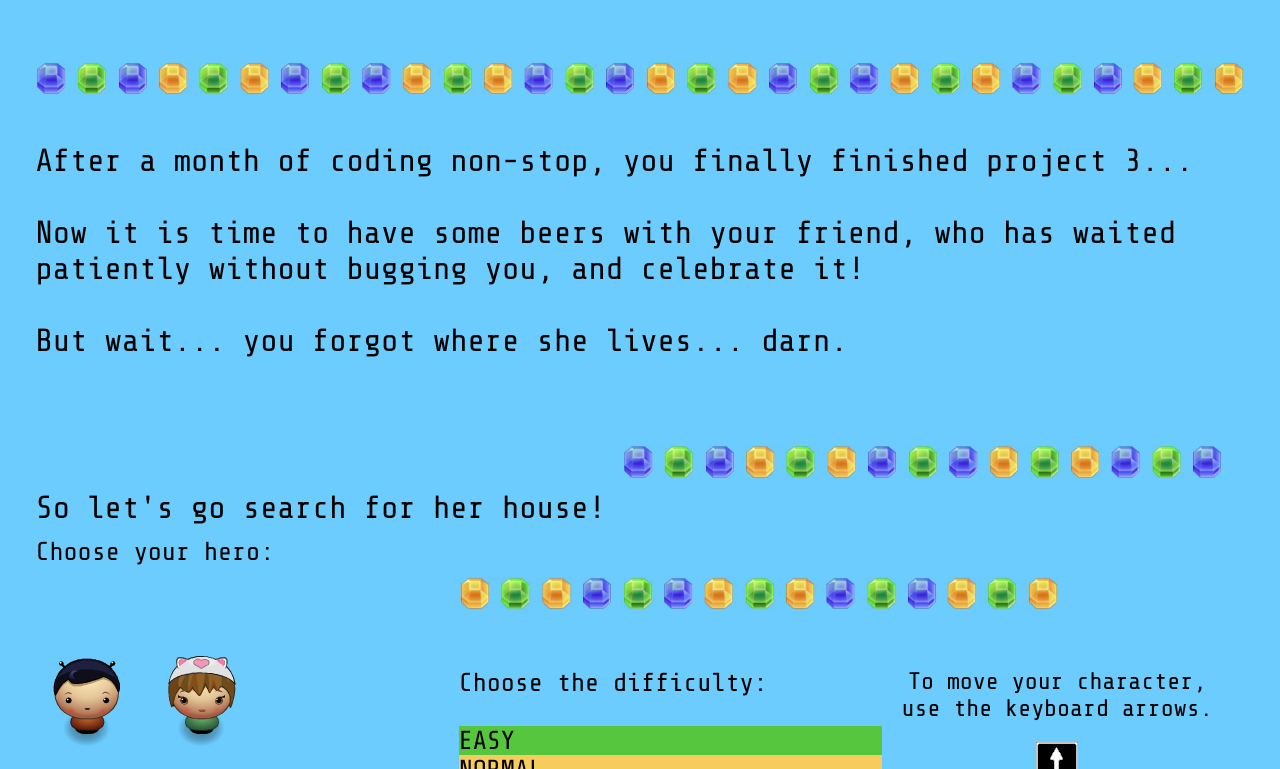
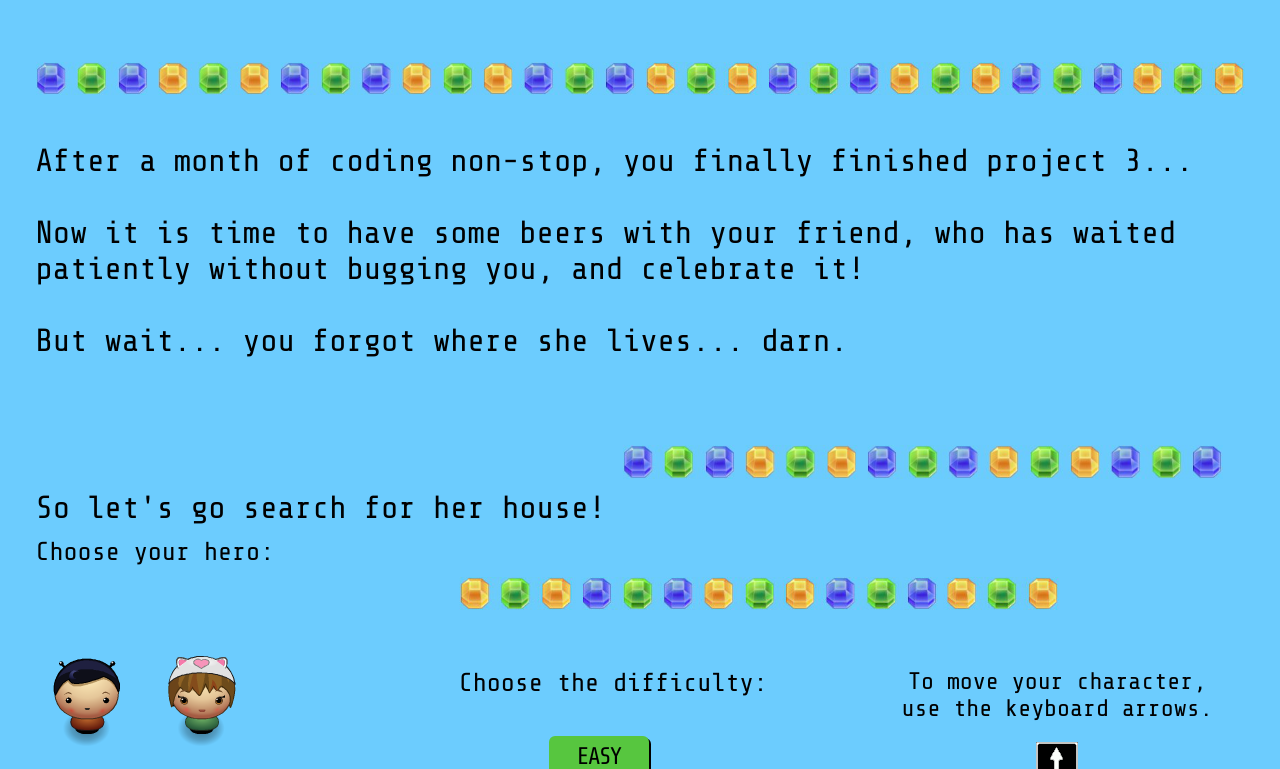
Before and after one commit to IreneMarin/FEND-project-3-arcade, a website: page index.html in a window 1280 px wide. Shown: the part 108-877 px from the top of the page. Drawn offline with nearby package versions, Linux system fonts and the light colour scheme; files whose address does not match are found by name.

Commit message:
CSS for difficulty
Css for difficulty buttons

```diff
--- a/css/style.css
+++ b/css/style.css
@@ -79,6 +79,17 @@ body {
     padding: 20px 0 40px 0;
 }
 
+.difficulty {
+    border-radius: 6px;
+    padding: 7px 0 5px;
+    letter-spacing: -2px;
+    font-size: 24px;
+    margin: 10px 0 20px 90px;
+    width: 100px;
+    box-shadow: 2px 2px 0px;
+    text-align: center;
+}
+
 /* Dialogs at the end of each level */
 #dialog1, #dialog2, #dialog3, #dialog4 {
     background: url("../images/speech-bubble-left.png") no-repeat;
```
